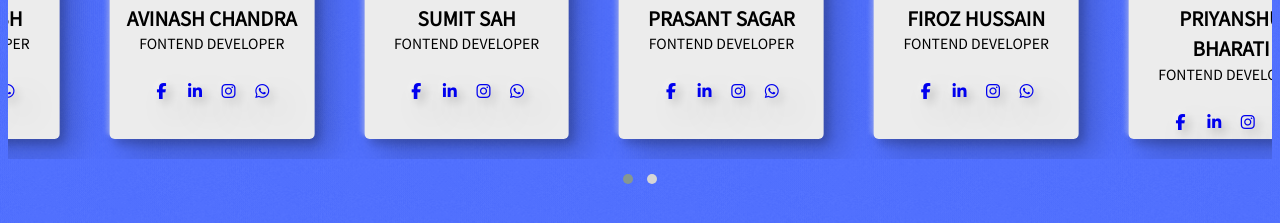
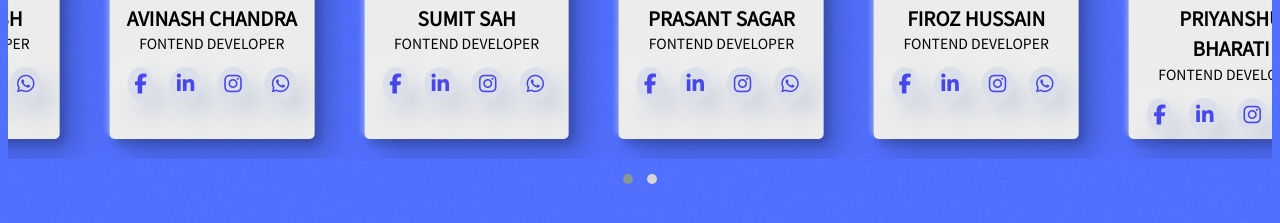
Before and after one commit to mahesh-sketch/dynamic-live, a plain HTML site: page index.html in a window 1280 px wide. Shown: the part 449-672 px from the top of the page. Drawn offline with nearby package versions, Linux system fonts and the light colour scheme.

Commit message:
Update dynmic.css

```diff
--- a/css/dynmic.css
+++ b/css/dynmic.css
@@ -101,22 +101,33 @@ section{
     font-size: 14px;
     display: block;
     font-size: italic;
-    margin-bottom: 25px;
+    margin-bottom: 14px;
 }
 .links{
-    margin: 14px;
+    display:flex;
+    justify-content: space-around;
 }
-.links a{
-    display: inline-block;
-    height: 30px;
-    width: 30px;
-    transition: 0.3s;
-filter: drop-shadow(-3px -3px 2px rgba(255,255,255,0.3))
-    drop-shadow(5px 5px 5px rgba(0,0,0,0.2))
-    drop-shadow(15px 15px 15px rgba(0,0,0,0.2));
+.links i{
+    opacity: 0.7;
+    font-size: 20px;
+    transition: 0.2s;
+    padding: 7px;
+    border-radius: 50%;
+    background: #d4dbe8;
+    box-shadow: -11px -11px 25px rgba(255,255,255,0.35),
+    11px 13px 25px rgba(165,181,208,0.73822);
 }
- .links a:hover{
-     transform: scale(1.5);
+.links i:hover{
+    opacity: 1;
+    border-radius: 50%;
+    color: #093c79;
+    background: #d4dbe8;
+    transform: scale(1.2);
+    cursor: pointer;
+    box-shadow:-11px -11px 22px rgba(255,255,255,0.524448),
+    11px 13px 22px rgba(165,181,208,0.924946),
+    inset  -11px -11px 22px rgba(255,255,255,0.692936),
+    inset 11px 11px 28px rgba(165,181,208,0.856261),;
 }
 /* for team carousel */
 @media (max-width:1442px) {
```
